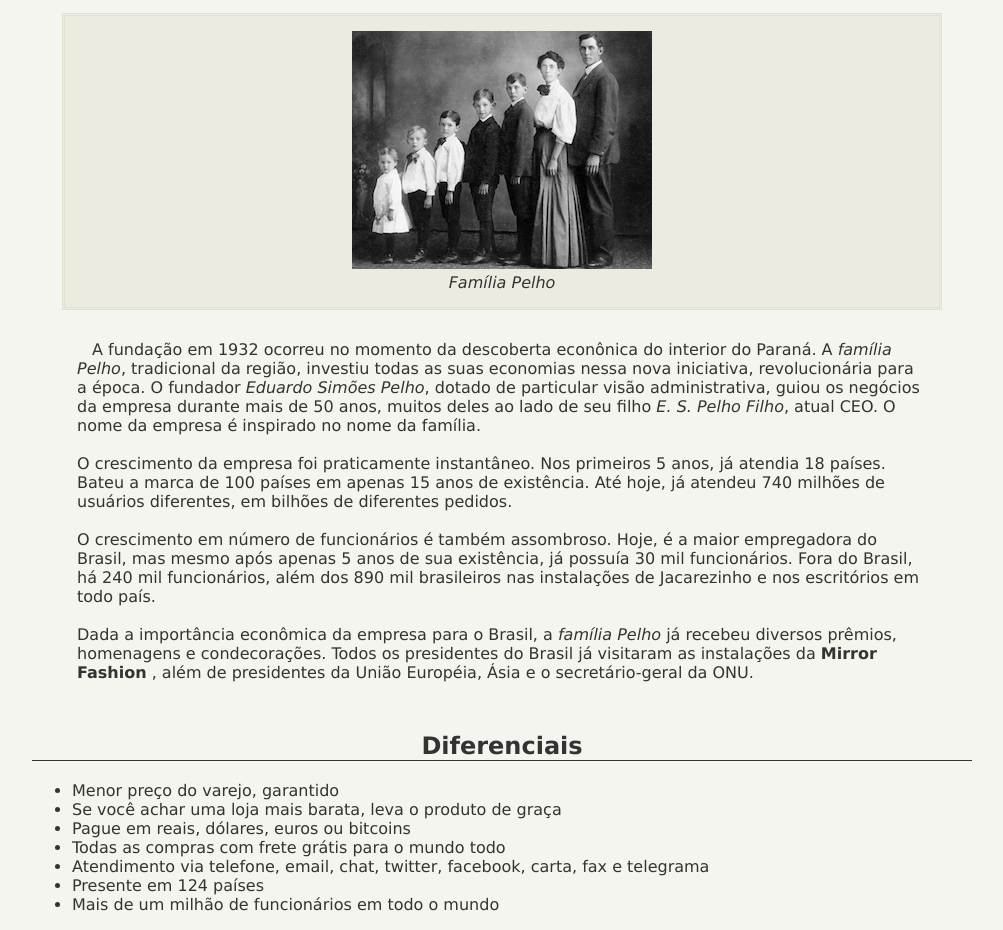
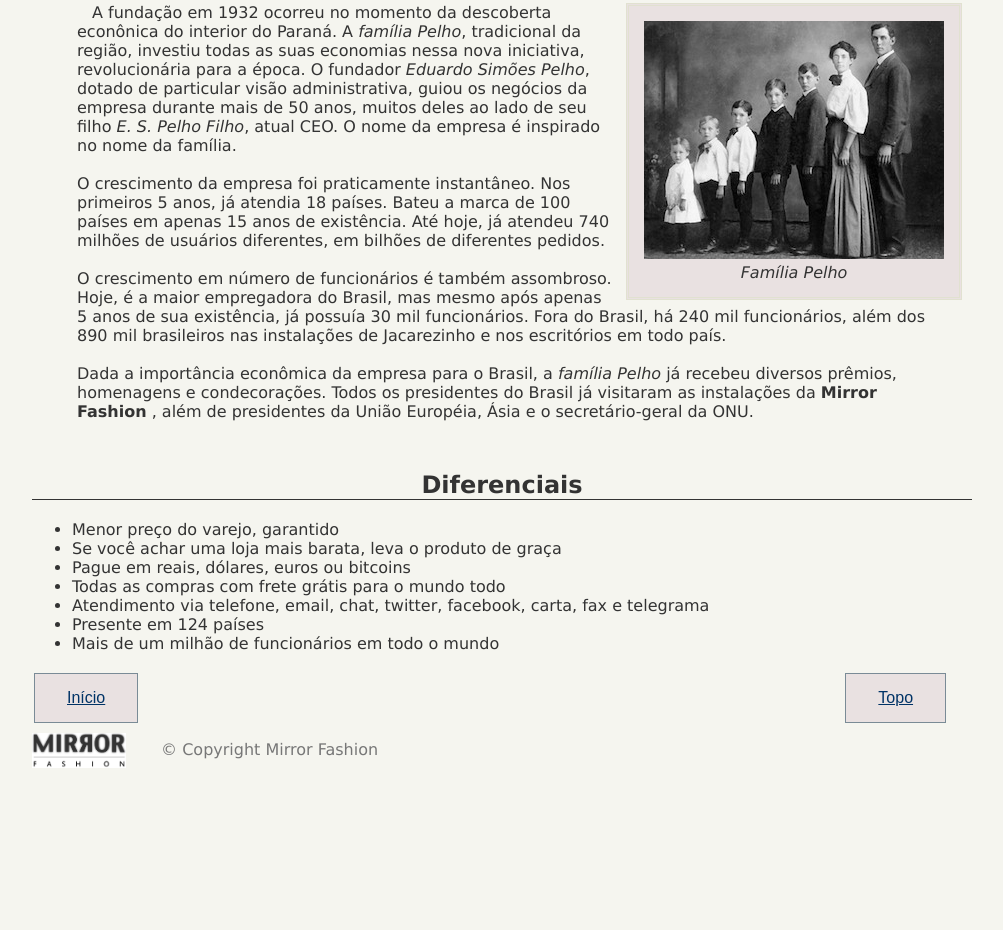
Before and after one commit to mrsapple/Projeto-site, a plain HTML site: page sobre.html in a window 1280 px wide. Shown: the part 928-1858 px from the top of the page, without its empty margins (138-1141 px from the left). After the commit the page ends 1709 px from the top, so only its background shows below. Drawn offline with Linux system fonts and the light colour scheme.

Commit message:
updade30Jan

```diff
--- /dev/null
+++ b/estilos.css
@@ -0,0 +1,20 @@
+.sacola{
+    background-image: url(imagens/sacola.png);
+    background-repeat: no-repeat;
+    background-position: top right;
+
+    font-size: 14px;
+    padding-right: 35px;
+    text-align: right;
+    width: 140px;
+}
+.menu ul{
+    font-size: 15px;
+}
+.menu a{
+    color: #003366;
+}
+body{
+    color: #333333;
+    font-family: 'Lucida Sans', 'Lucida Sans Regular', 'Lucida Grande', 'Lucida Sans Unicode', Geneva, Verdana, sans-serif;
+}
--- a/sobre.css
+++ b/sobre.css
@@ -34,7 +34,7 @@ h2{
     padding-top: 30px;
 }
 figure{
-    background-color: #ebebe0;
+    background-color: rgb(233, 225, 225);
     border: 3px double #e1e1d0;
     text-align: center;
     padding: 15px;
@@ -47,16 +47,49 @@ p{
     padding: 0 45px;
     text-indent: 15px;
 }
-.index{
+.botao1{
+    border: 1px solid #7a8b96;
+    padding: 15px 32px;
     text-align: center;
-    color: black;
-    background-color: #bcc2be;
-    border-radius: 4px;
+    background-color: rgb(233, 225, 225);
+    display: inline-block;
+    font-size: 16px;
+    margin: 4px 2px;
+    cursor: pointer;
 }
-.top{
+.botao2{
+    border: 1px solid #7a8b96;
+    padding: 15px 32px;
     text-align: center;
-    color: black;
-    background-color: #bcc2be;
-    border-radius: 4px;
-
+    background-color: rgb(233, 225, 225);
+    display: inline-block;
+    font-size: 16px;
+    margin: 4px 2px;
+    cursor: pointer;
+    margin-left: 700px;
 }
+.botao1 a{
+    color: #003366;
+}
+.botao2 a{
+    color: #003366;
+}
+#centro-distribuicao{
+    margin-left: auto;
+    margin-right: auto;
+    width: 550px;
+}
+#rodape{
+    color: #777;
+    margin: 1px 0;
+    padding: 5px 0;
+}
+#rodape img{
+    margin-right: 30px;
+    vertical-align: middle;
+    width: 94px;
+}
+#pelho{
+    float: right;
+    margin: 0 10px;
+}
--- a/sobre.html
+++ b/sobre.html
@@ -16,14 +16,14 @@ Fundada em 1932, possui filiais em 124 países, sendo líder de mercado com mais
 participação em 118 deles.</p>
 <p>Nosso centro de distribuição fica em <a href="https://www.google.com.br/maps?q=Jacarezinho" target="_blank">Jacarezinho, no Paraná</a> . De lá, saem 48 aviões que
 distribuem nossos produtos às casas do mundo todo. Nosso centro de distribuição:</p>
-<figure>
+<figure id="centro-distribuicao">
     <img src="imagens/centro-distribuicao.png" alt="centro">
     <figcaption>Centro de distribuição da Mirror Fashion</figcaption>
 </figure>
 <p>Compre suas roupas e acessórios na Mirror Fashion. Acesse nossa loja ou entre em contato
 se tiver dúvidas. Conheça também nossa <a href="#top1">história</a>  e nossos <a href="#top2">diferenciais</a> .</p>
 <h2 id="top1">História</h2>
-<figure>
+<figure id="pelho">
 <img src="imagens/familia-pelho.jpg" alt="familia pelho">
 <figcaption>Família Pelho</figcaption>
 </figure>
@@ -57,4 +57,12 @@ homenagens e condecorações. Todos os presidentes do Brasil já visitaram as in
     <li>Presente em 124 países</li>
     <li>Mais de um milhão de funcionários em todo o mundo</li>
 </ul>
+<button class="botao1"> <a href="index.html">Início</a></button>
+<button class="botao2"><a href="#inicio">Topo</a></button>
+
+<footer id="rodape">
+    <img src="imagens/logo.png" alt="logo">
+
+    &copy; Copyright Mirror Fashion
+</footer>
 </html>
```
Also changed, not shown: index.html (+16 -9 lines), imagens/sacola.png (added).
